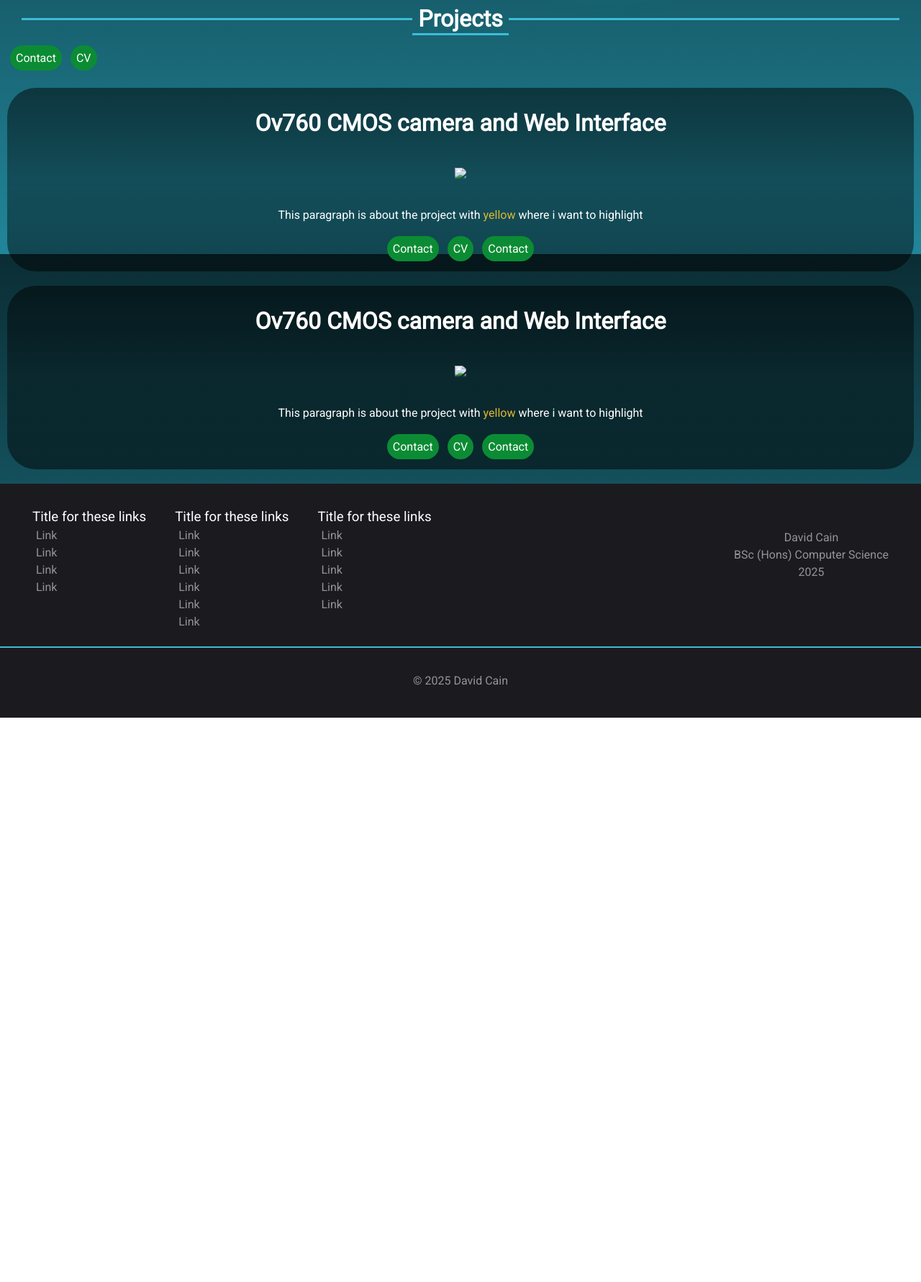
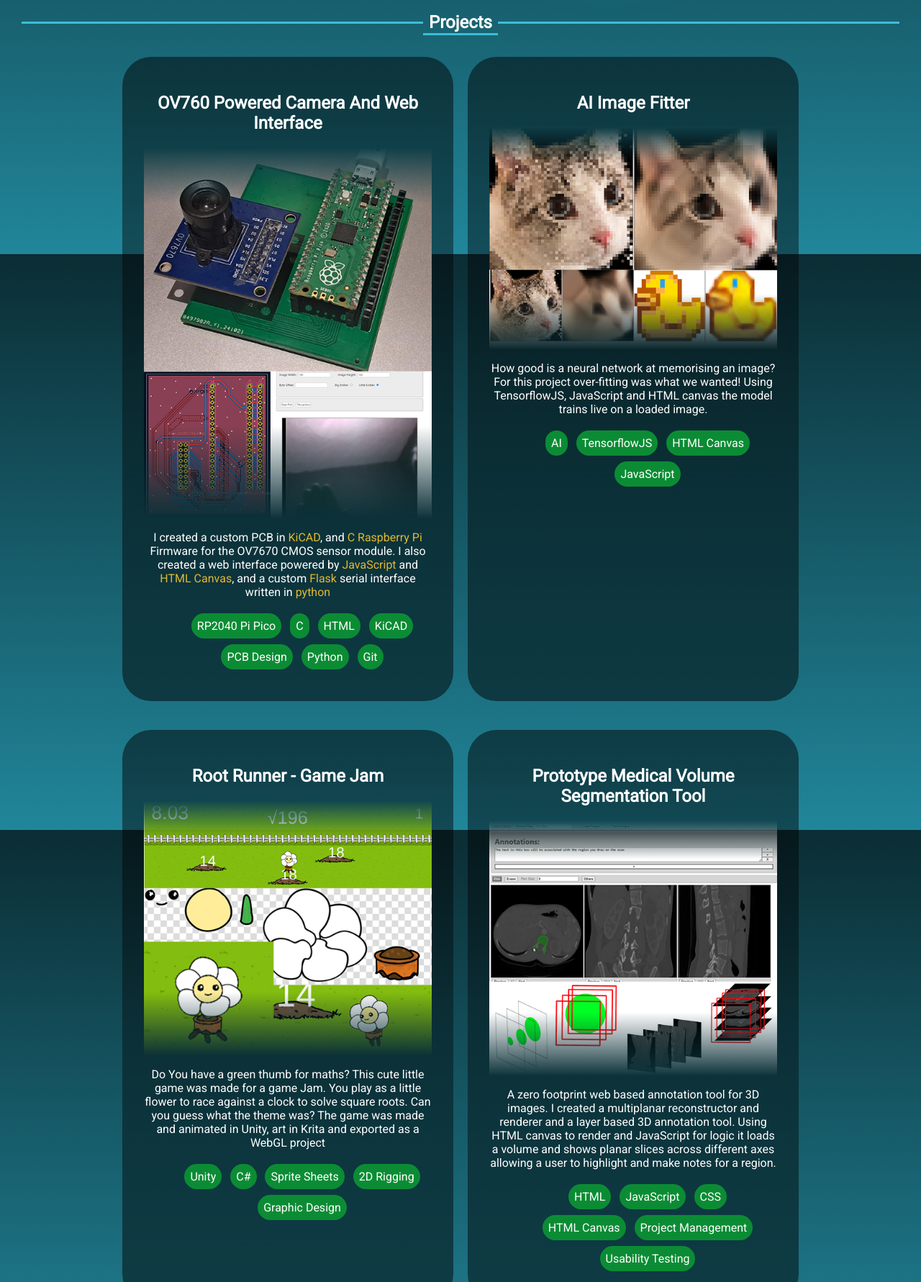
Before and after one commit to deev123/personal_website, a plain HTML site: page index.html in a window 1280 px wide. Shown: the part 447-2228 px from the top of the page at 72% size. Before the commit the page ends 1444 px from the top, so only its background shows below. Drawn offline with Linux system fonts and the light colour scheme.

Commit message:
Add project cards

```diff
--- a/index.html
+++ b/index.html
@@ -19,10 +19,10 @@
   <a class="header-name" href="index.html">David Cain</a>
   <div class="header-right-side">
     <nav id="header-page-links">
-    <a href="index.html">Home</a>
-    <a href="about.html">About</a>
-    <a href="projects.html">Projects</a>
-    <a href="skills.html">Skills</a>
+    <!-- <a href="index.html">Home</a> -->
+    <!-- <a href="about.html">About</a> -->
+    <a href="#projects">Projects</a>
+    <!-- <a href="skills.html">Skills</a> -->
     <a href="contact.html">Contact</a>
     <a href="cv.html">CV</a>
     </nav>
@@ -52,9 +52,9 @@
 <div style="height:110px; background-color:none;"></div>
 
 
-<div class="content">
 
 <div class="center">
+
 <div class="profile-card">
 
   <div class="profile-card-about-info">
@@ -74,63 +74,196 @@
 </div>
 </div>
 
-<h1 class="section-title"><span>Projects</span></h1>
-
-<div class="chips">
-
-    <a class="green-chip" href="contact.html">Contact</a>
-    <a class="green-chip" href="cv.html">CV</a>
-</div>
 
 
 
 
+<section id="projects">
+
+<h1 class="section-title"><span>Projects</span></h1>
 
 
-
-
-  <div class="project-card">
-    <h1>Ov760 CMOS camera and Web Interface</h1>
+<div class="projects">
+<!-- #region cards -->
+  <div class="project-card" id="card-ov7670">
+    <h1>OV760 Powered Camera And Web Interface</h1>
 
     <div class="project-thumbnail">
-    <img src="istock-544560094.jpg"/>
+    <img src="OV7670_project_thumbnail.jpg"/>
     </div>
 
     <p>
-      This paragraph is about the project with <span class="yellow-text">yellow</span> where i want to highlight
+      I created a custom PCB in <span class="yellow-text">KiCAD</span>, and
+      <span class="yellow-text">C Raspberry Pi</span> Firmware for the OV7670 CMOS sensor
+       module. I also created a web interface powered by <span class="yellow-text">JavaScript</span> and <span class="yellow-text">HTML Canvas</span>, and a
+       custom <span class="yellow-text">Flask</span> serial interface written in <span class="yellow-text">python</span>
     </p>
 
-    <div class="chips">
-
-      <a class="green-chip" href="contact.html">Contact</a>
-      <a class="green-chip" href="cv.html">CV</a>
-      <a class="green-chip" href="contact.html">Contact</a>
+    <ul class="chips">
+      <li>RP2040 Pi Pico</li>
+      <li>C</li>
+      <li>HTML</li>
+      <li>KiCAD</li>
+      <li>PCB Design</li>
+      <li>Python</li>
+      <li>Git</li>
+    </ul>
 
   </div>
 
-  </div>
-
-<div class="project-card">
-    <h1>Ov760 CMOS camera and Web Interface</h1>
+<div class="project-card" id="card-tensorflowjs">
+    <h1>AI Image Fitter</h1>
 
     <div class="project-thumbnail">
-    <img src="istock-544560094.jpg"/>
+    <img src="JS_image_fitter_thumbnail.jpg"/>
     </div>
 
     <p>
-      This paragraph is about the project with <span class="yellow-text">yellow</span> where i want to highlight
+      How good is a neural network at memorising an image? For this project over-fitting was what we wanted! Using TensorflowJS, JavaScript and HTML canvas the model trains live on a loaded image.
     </p>
 
-    <div class="chips">
-
-      <a class="green-chip" href="contact.html">Contact</a>
-      <a class="green-chip" href="cv.html">CV</a>
-      <a class="green-chip" href="contact.html">Contact</a>
+    <ul class="chips">
+      <li>AI</li>
+      <li>TensorflowJS</li>
+      <li>HTML Canvas</li>
+      <li>JavaScript</li>
+    </ul>
 
   </div>
 
+  <div class="project-card" id="card-root-runner">
+    <h1>Root Runner - Game Jam</h1>
+
+    <div class="project-thumbnail">
+    <img src="Root_runner_thumbnail.jpg"/>
     </div>
 
+    <p>
+      Do You have a green thumb for maths? This cute
+      little game was made for a game Jam. You play as
+      a little flower to race against a clock to solve
+      square roots. Can you guess what the theme was?
+      The game was made and animated in Unity, art in
+      Krita and exported as a WebGL project
+    </p>
+
+    <ul class="chips">
+      <li>Unity</li>
+      <li>C#</li>
+      <li>Sprite Sheets</li>
+      <li>2D Rigging</li>
+      <li>Graphic Design</li>
+    </ul>
+
+  </div>
+
+  <div class="project-card" id="card-hsp">
+    <h1>Prototype Medical Volume Segmentation Tool</h1>
+
+    <div class="project-thumbnail">
+    <img src="HSP_thumbnail.jpg"/>
+    </div>
+
+    <p>
+      A zero footprint web based annotation tool for 3D images.
+      I created a multiplanar reconstructor and renderer and a
+      layer based 3D annotation tool. Using HTML canvas to render
+      and JavaScript for logic it loads a volume and shows planar
+      slices across different axes allowing a user to highlight
+      and make notes for a region.
+    </p>
+
+    <ul class="chips">
+      <li>HTML</li>
+      <li>JavaScript</li>
+      <li>CSS</li>
+      <li>HTML Canvas</li>
+      <li>Project Management</li>
+      <li>Usability Testing</li>
+    </ul>
+
+  </div>
+
+  <div class="project-card" id="card-mnist">
+    <h1>Triple MNIST CNN</h1>
+
+    <div class="project-thumbnail">
+    <img src="Triple_MNIST_thumbnail.jpg"/>
+    </div>
+
+    <p>
+      An exploration of the triple MNIST dataset. Using Tensorflow I trained and
+      fine-tuned various CNNs to label a three-digit image. I even
+      attempted to generate synthetic images with a cdcGAN in PyTorch
+    </p>
+
+    <ul class="chips">
+      <li>AI</li>
+      <li>Google Colab</li>
+      <li>Tensorflow</li>
+      <li>PyTorch</li>
+      <li>Regularisation</li>
+      <li>Data Preprocessing</li>
+      <li>Hyperparameter Tuning</li>
+      <li>cdcGAN</li>
+      <li>AI Image Generation</li>
+    </ul>
+
+  </div>
+
+  <div class="project-card" id="card-boids">
+    <h1>GPU And CPU Parallel Boid Simulations</h1>
+
+    <div class="project-thumbnail">
+      <img src="Parallel_boid_sim_thumbnail.jpg"/>
+    </div>
+
+    <p>
+      I implemented a well known flocking simulation into two forms: A Rust
+      program that uses multithreading to parallelise the simulation, and
+      A CUDA/C++ solution running on the GPU optimising shared memory for
+      a performance boost.
+    </p>
+
+    <ul class="chips">
+      <li>OpenGL</li>
+      <li>CUDA</li>
+      <li>C++</li>
+      <li>Rust</li>
+      <li>Multithreading</li>
+      <li>GPU</li>
+      <li>Shared Memory</li>
+      <li>Memory Tiling</li>
+      <li>Locks</li>
+    </ul>
+
+  </div>
+
+  <div class="project-card" id="card-minimax">
+    <h1>Minimax 4 In A Row Bot</h1>
+
+    <div class="project-thumbnail">
+      <img src="Minimax_thumbnail.jpg"/>
+    </div>
+
+    <p>
+      This is a little 4 in a row game in JavaScript I created where you
+      play in a variable sized board against a bot. The bot uses the
+      MiniMax algorithm to find the optimal move.
+    </p>
+
+    <ul class="chips">
+      <li>HTML</li>
+      <li>JavaScript</li>
+      <li>CSS</li>
+      <li>MiniMax</li>
+    </ul>
+
+  </div>
+<!-- #endregion -->
+
+</div>
+</section>
 
 
 <!--
@@ -209,15 +342,19 @@
 
     <div class="footer-left-side">
       <div class="footer-column">
-        <h3>Title for these links</h3>
+        <h3>Projects</h3>
         <nav>
-          <a href="index.html">Link</a>
-          <a href="index.html">Link</a>
-          <a href="index.html">Link</a>
-          <a href="index.html">Link</a>
+          <a href="#card-ov7670">OV760 Powered Camera And Web Interface</a>
+          <a href="#card-tensorflowjs">AI Image Fitter</a>
+          <a href="#card-root-runner">Root Runner - Game Jam</a>
+          <a href="#card-hsp">Prototype Medical Volume Segmentation Tool</a>
+          <a href="#card-mnist">Triple MNIST CNN</a>
+          <a href="#card-boids">GPU And CPU Parallel Boid Simulations</a>
+          <a href="#card-minimax">Minimax 4 In A Row Bot</a>
+
         </nav>
       </div>
-      <div class="footer-column">
+      <!-- <div class="footer-column">
         <h3>Title for these links</h3>
         <nav>
           <a href="index.html">Link</a>
@@ -238,7 +375,7 @@
           <a href="index.html">Link</a>
         </nav>
       </div>
-    </div>
+    </div> -->
 
     <div class="footer-right-side">
       <nav class="footer-column footer-contact-info">
--- a/styles.css
+++ b/styles.css
@@ -29,6 +29,12 @@ img
 {
     font-size: 0px;
     vertical-align: bottom;
+}
+
+/*To accommodate the fixed header*/
+html
+{
+    scroll-padding-top: 100px;
 }
 
 
@@ -227,7 +233,7 @@ header .hamburger-page-links-show a:hover
     max-width: 1000px;
 }
 
-.green-chip
+.green-chip, .chips li
 {
     background-color: #0B8C34;
     /* font-size: 10px; */
@@ -295,7 +301,7 @@ header .hamburger-page-links-show a:hover
     align-items: center;
     justify-content: center;
     text-align: center;
-    margin:0px 30px;
+    margin:10px 30px;
 }
 
 .section-title span {
@@ -406,7 +412,7 @@ transition:0.3s;
 
 .footer-right-side
 {
-    margin-top: 30px;;
+    margin-top: 30px;
     display: flex;
     align-items: flex-start;
     text-align: center;
@@ -422,6 +428,7 @@ transition:0.3s;
 .footer-contact-info
 {
     /* font-size: 18px; */
+    text-align: center;
 }
 
 /* #endregion */
@@ -447,8 +454,17 @@ transition:0.3s;
 
 /** new stuff **/
 
+.projects
+{
+    display: flex;
+    flex-direction: row;
+    flex-wrap: wrap;
+    justify-content: center;
+}
+
 .project-card
 {
+    padding: 30px;
     margin: 10px;
     background-color: #0000004a;
     background-image: linear-gradient(180deg, #0000004a 0%, #0000001c 50%, #0000004a 100%);
@@ -460,19 +476,14 @@ transition:0.3s;
     border-radius: 40px;
     margin-top: 20px;
     margin-bottom: 20px;
+    max-width: 400px;
 }
 
-.project-card h1
-{
-    /* font-size: 35px; */
-    margin: 30px;
-}
 
 
 .project-card .project-thumbnail
 {
 
-    margin: 40px;
     mask-image: linear-gradient(#00000000 0%, #000000FF 15%, #000000FF 75%, #00000000 100%);
     overflow: hidden;
 }
@@ -586,7 +597,8 @@ transition:0.3s;
         display: flex;
         align-items: flex-start;
         justify-content: space-between;
-        flex-direction: row;
+        flex-direction: column;
+        align-items: center;
     }
 
 
@@ -596,6 +608,16 @@ transition:0.3s;
         align-items: flex-start;
         text-align: left;
         flex-direction: row;
+    }
+
+    .footer-right-side
+    {
+        margin-top: 0px;
+    }
+
+    .footer-contact-info
+    {
+        text-align: right;
     }
 
     /* .footer .footer-column a
```
Also changed, not shown: HSP_thumbnail.jpg (added), JS_image_fitter_thumbnail.jpg (added), Minimax_thumbnail.jpg (added), OV7670_project_thumbnail.jpg (added), OV7670_project_thumbnail.png (added), Parallel_boid_sim_thumbnail.jpg (added), Root_runner_thumbnail.jpg (added), Triple_MNIST_thumbnail.jpg (added). Lines whose indentation alone changed are shown as unchanged.
